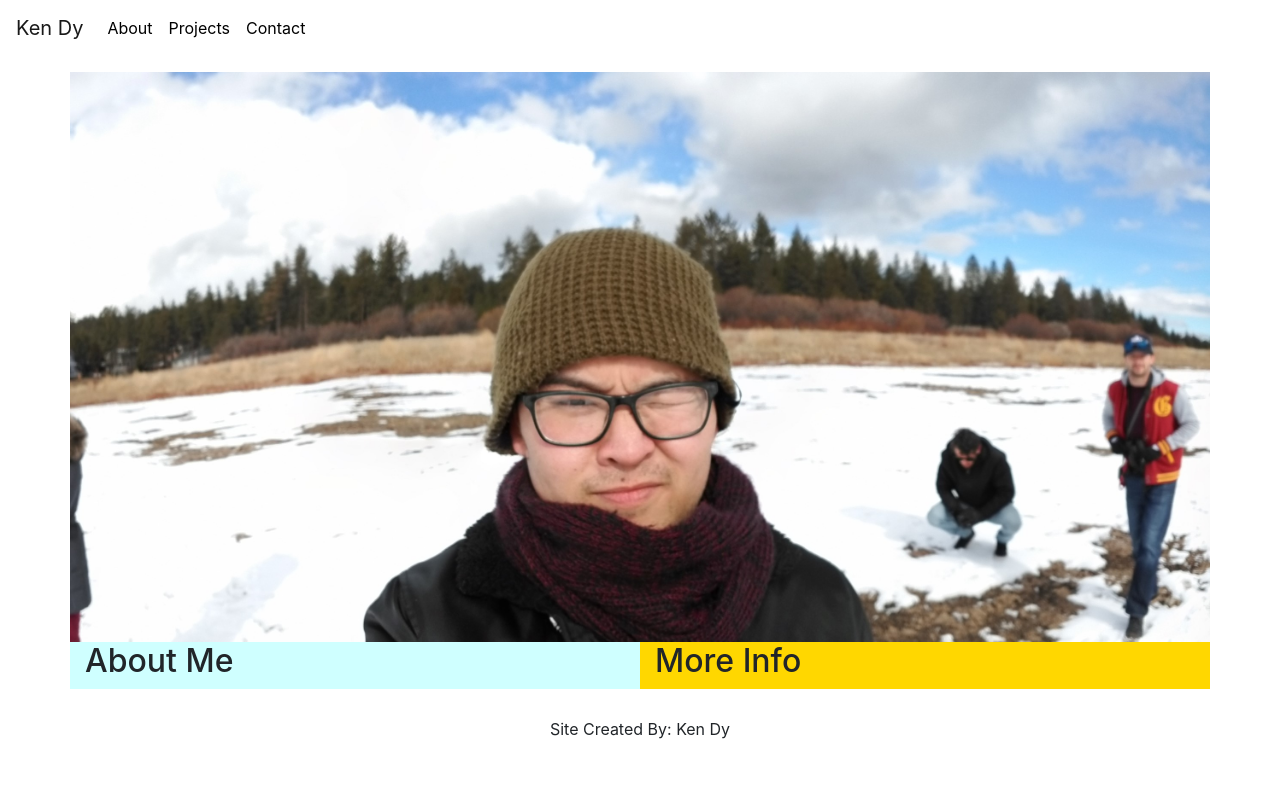
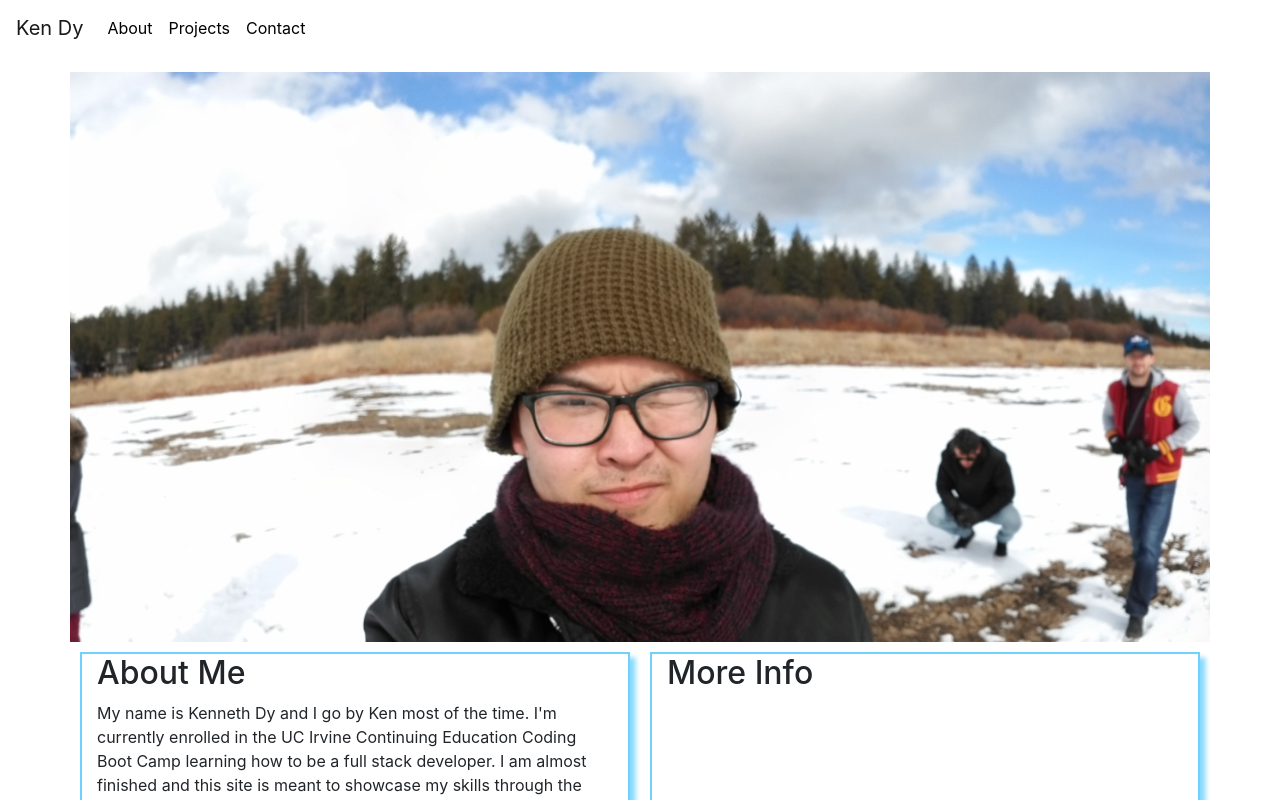
Before and after one commit to Kenneth-Dy/react-portfolio, a React (Create React App) app: page / in a window 1280 px wide. Shown: the top 800 px of the page. Built offline with nearby package versions, Linux system fonts and the light colour scheme.

Commit message:
about page and sticky footer

```diff
--- a/public/index.html
+++ b/public/index.html
@@ -24,7 +24,7 @@
       work correctly both with client-side routing and a non-root public URL.
       Learn how to configure a non-root public URL by running `npm run build`.
     -->
-    <title>React App</title>
+    <title>Portfolio</title>
   </head>
   <body>
     <noscript>You need to enable JavaScript to run this app.</noscript>
--- /dev/null
+++ b/src/App.css
@@ -0,0 +1,3 @@
+.mainBody {
+  min-height: 90vh;
+}
--- a/src/App.js
+++ b/src/App.js
@@ -8,10 +8,12 @@ import Contact from './pages/Contact'
 import Portfolio from './pages/Portfolio'
 import Navibar from './components/Navbar'
 import Footer from './components/Footer'
+import './App.css'
 
-function App() {
+const App = () => {
   return (
     <>
+    <main className='mainBody'>
       <Router>
         <div>
           <Navibar />
@@ -28,6 +30,7 @@ function App() {
           </Switch>
         </div>
       </Router>
+    </main>
     <Footer />
     </>
   )
--- a/src/components/Footer/Footer.css
+++ b/src/components/Footer/Footer.css
@@ -3,8 +3,5 @@
   height: 10vh;
   line-height: 10vh;
   text-align: center;
-  display: block;
-  position: relative;
-  left: 0;
-  bottom: 0;
+  width: 100%;
 }
--- a/src/components/Footer/Footer.js
+++ b/src/components/Footer/Footer.js
@@ -1,11 +1,10 @@
-import { Container } from 'reactstrap'
 import './Footer.css'
 
 const Footer = () => {
   return (
-    <Container className='footer' fluid={true} >
+    <div className='footer' >
       <p className='footerText'>Site Created By: Ken Dy</p>
-    </Container>
+    </div>
   )
 }
 
--- a/src/pages/About/About.css
+++ b/src/pages/About/About.css
@@ -1,13 +1,17 @@
 .imgStyle {
-    width: 100%;
-    margin-top: 2vh
-  }
-
-.leftStyle {
-    background-color:rgba(146, 255, 255, 0.438);
-    /* margin: 5vh; */
+  width: 100%;
+  margin-top: 2vh
 }
 
-.rightStyle {
-  background-color: gold;
+.leftStyle, .rightStyle {
+  border: 2px solid rgba(0, 174, 255, 0.562);
+  /* background-color: rgba(0, 174, 255, 0.562); */
+  margin: 10px;
+  box-shadow: 5px 5px 5px .5px rgb(134, 217, 255);
 }
+
+/* .rightStyle {
+  border: 2px solid rgba(0, 174, 255, 0.562);
+  margin: 10px;
+  box-shadow: 5px 5px rgb(134, 217, 255);
+} */
--- a/src/pages/About/About.js
+++ b/src/pages/About/About.js
@@ -4,9 +4,8 @@ import {
   Col
 } from 'reactstrap'
 import './About.css'
+
 const About = () => {
-
-
 
   return (
     <Container>
@@ -16,6 +15,11 @@ const About = () => {
       <Row>
         <Col className='leftStyle'>
           <h2>About Me</h2>
+          <p className="block">My name is Kenneth Dy and I go by Ken most of the time. I'm currently enrolled in the UC Irvine Continuing Education Coding Boot Camp learning how to be a full stack developer. I am almost finished and this site is meant to showcase my skills through the projects I've completed. This site is made from React and the Reactstrap library.
+          </p>
+          <p className="block">
+            For fun I enjoy attending music festivals and shows. I feel that the energy in the crowd can't be beat and just gets me jumping of my feet. I also enjoy musicals and make it a point to go to the theater and watch a show at least once every six months. Just like festivals I get drawn into the music and the actors on stage. Another thing I enjoy is video games, escpecially rpg's and shooters. I enjoy relaxing either playing by myself or with friends online.
+          </p>
         </Col>
         <Col className='rightStyle'>
           <h2>More Info</h2>
@@ -23,7 +27,6 @@ const About = () => {
       </Row>
     </Container>
   )
-
 }
 
 export default About
```
Lines whose indentation alone changed are shown as unchanged.
